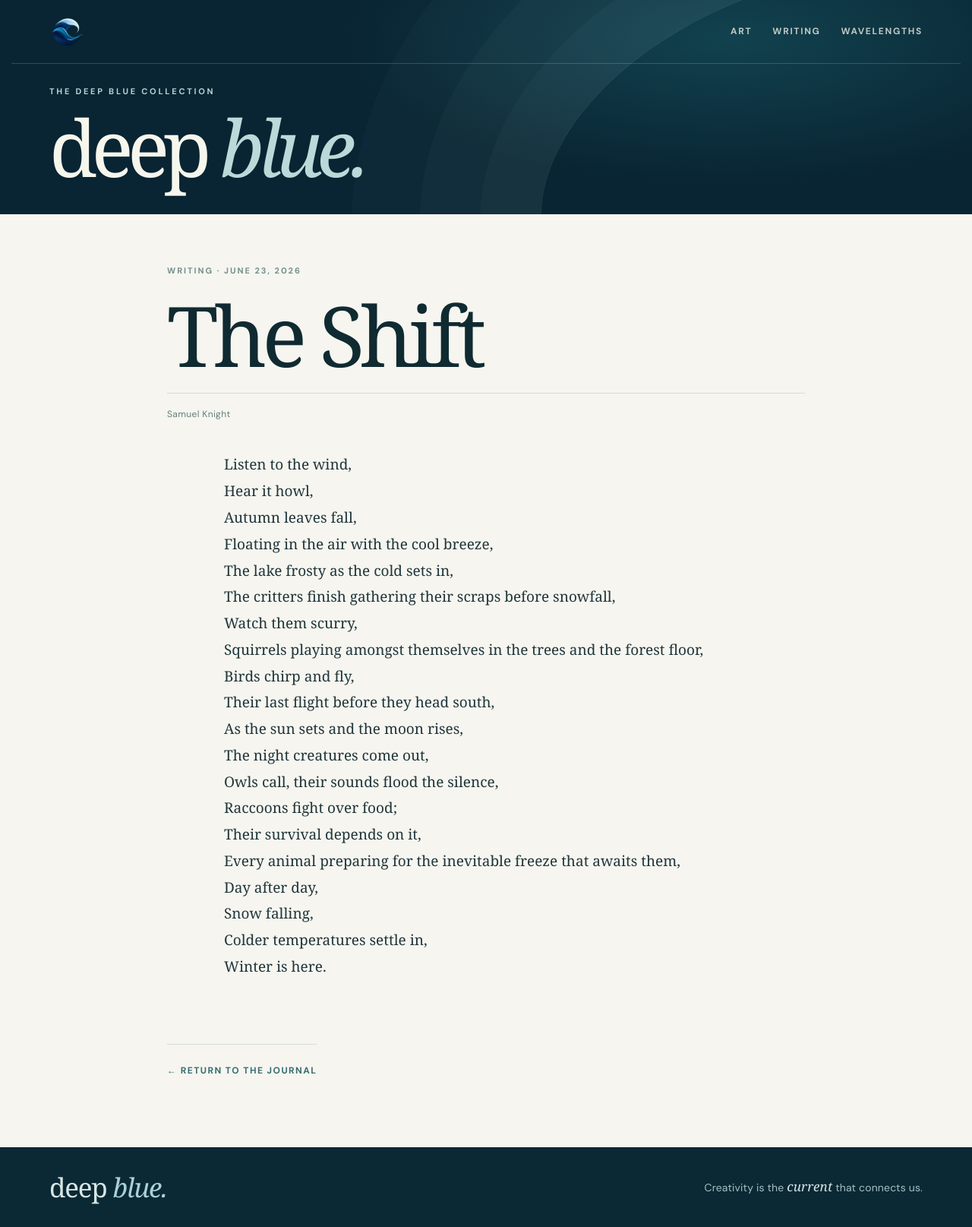
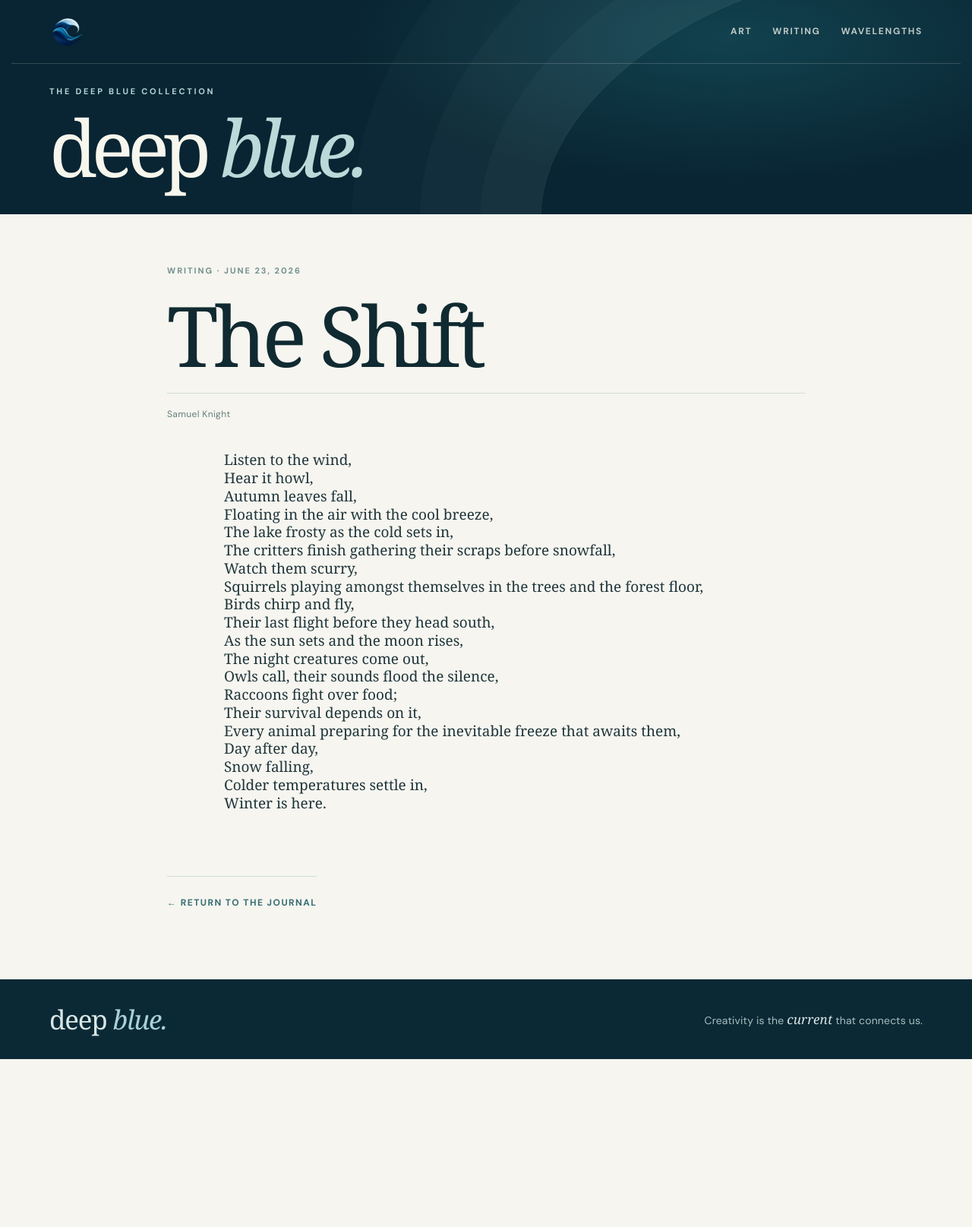
Before and after one commit to egentler/deep-blue, a Jekyll site: the page built from _posts/2026-10-20-the-shift.md, in a window 1280 px wide. Shown: the whole page at 76% size. Built offline with Jekyll 4.4.1, drawn with Linux system fonts in a browser that asks for light colours; some web fonts are replaced; after the commit the page ends 1394 px from its top, so only the background shows below that.

Commit message:
Add files via upload

```diff
--- a/_layouts/post.html
+++ b/_layouts/post.html
@@ -119,6 +119,13 @@ body:has(.deepblue-comic-reader) > .footer { display: none; }
 {% if db_post_audio_file != '' %}{% assign db_post_has_audio = true %}{% endif %}
 {% if page.category == 'Writing' %}
 <style>
+/* Ordinary writing and poetry: single-spaced lines, one line between paragraphs.
+   Apply only to Writing entries; series/comic readers use their own layout.
+   Line breaks within a paragraph remain close together, while new paragraphs
+   receive one line-height of breathing room. */
+.article-content { line-height: 1.25; }
+.article-content p { margin: 0 0 1.25em; }
+.article-content p:last-child { margin-bottom: 0; }
 /* Editorial illustration: only ordinary Writing pieces, not comic series. */
 .article-content--illustrated { display: flow-root; }
 .article-inline-illustration {
```
